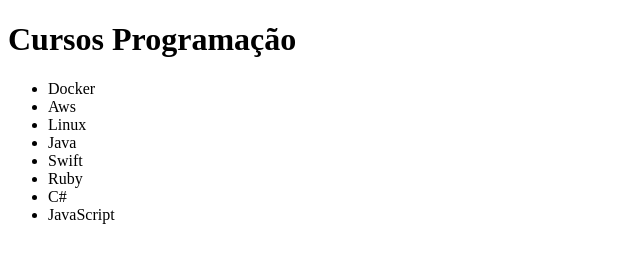
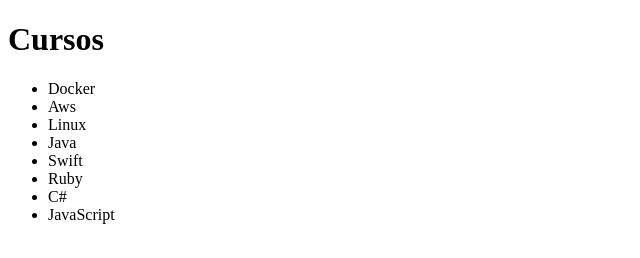
Before and after one commit to rjsilva/curso-git-alura, a plain HTML site: page index.html in a window 1280 px wide. Shown: the whole page, without its empty margins (0-640 px from the left). Drawn offline with Linux system fonts and the light colour scheme.

Commit message:
quero cancelar
This reverts commit 48d7b86ff06d3f543e77ba68277028c264a08bd8.

```diff
--- a/index.html
+++ b/index.html
@@ -5,7 +5,7 @@
     <title>Cursos de Linguagem de Programação</title>
   </head>
   <body>
-    <h1>Cursos Programação</h1>
+    <h1>Cursos</h1>
     <ul>
       <li>Docker</li>
       <li>Aws</li>
```
